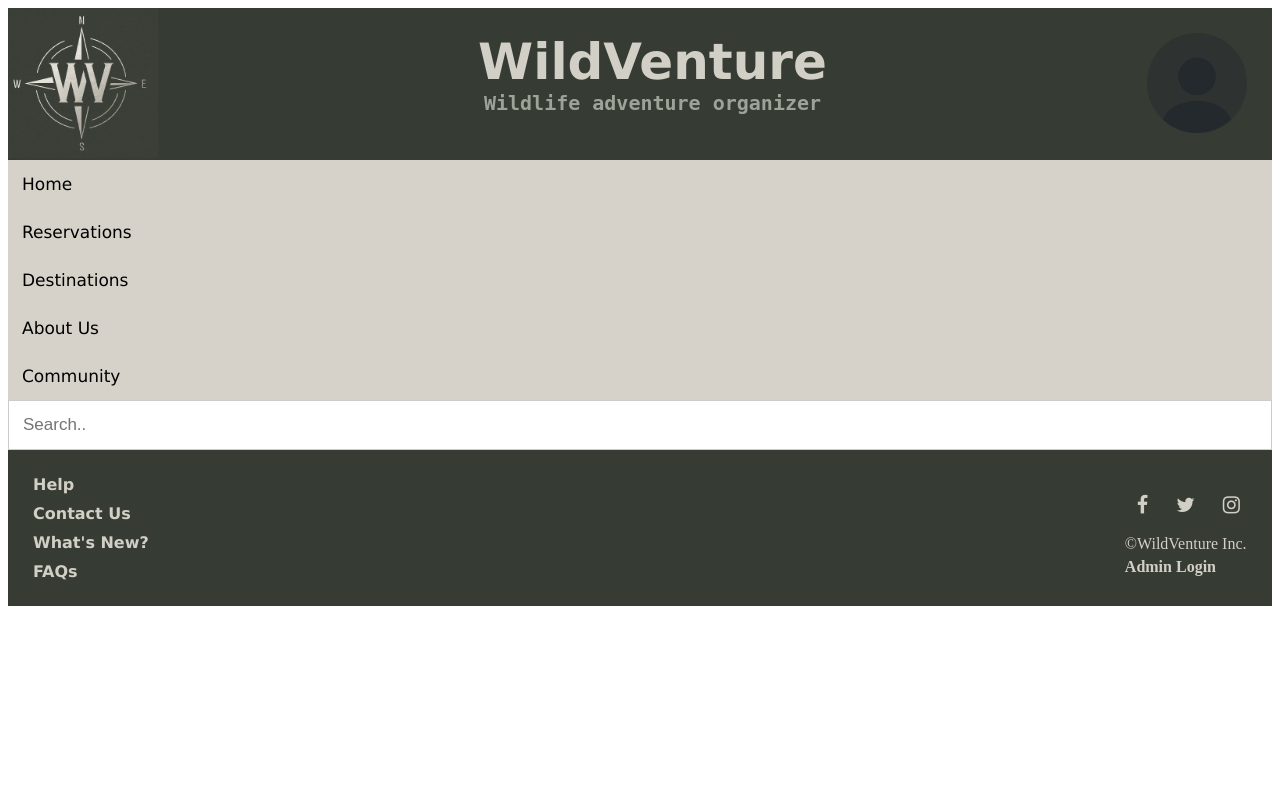
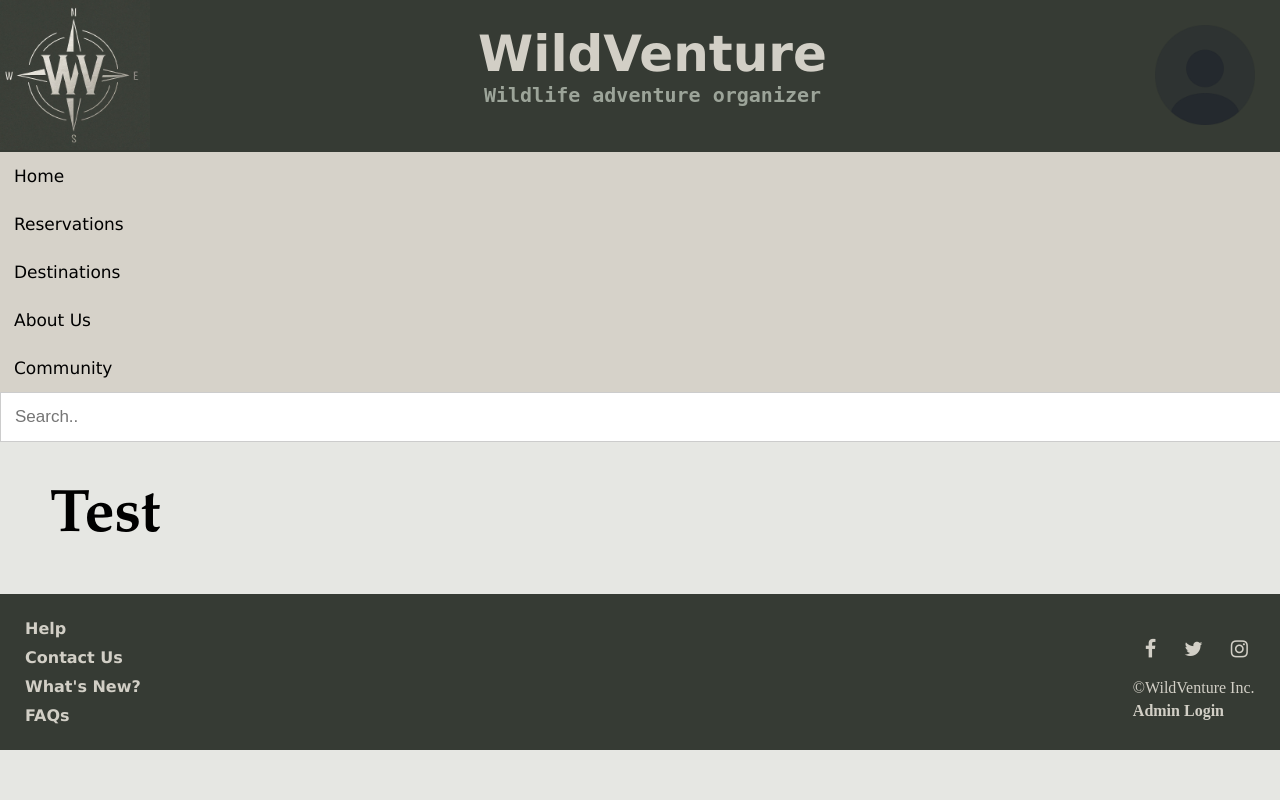
Before and after one commit to Lonixndu/WildVenture, a PHP site: page /test.php in a window 1280 px wide. Run offline with PHP 8.4, Linux system fonts and the light colour scheme.

Commit message:
added css seperate file for all webpages

```diff
--- a/about-us.php
+++ b/about-us.php
@@ -8,13 +8,11 @@
     <link rel="icon" href="./templates/favicon.ico">
     <title>WildVenture Reservations</title>
 
-    <style>
-        body{margin: 0;}
-    </style>
+    <link rel="stylesheet" href="./templates/website-css.css">
 </head>
 
 
-<body style="background-color: #e6e7e3; margin: 0;">
+<body>
 
     <!--Adding header from header.php-->
     <div class="header">
--- a/destinations.php
+++ b/destinations.php
@@ -8,13 +8,11 @@
     <link rel="icon" href="./templates/favicon.ico">
     <title>WildVenture Reservations</title>
 
-    <style>
-        body{margin: 0;}
-    </style>
+    <link rel="stylesheet" href="./templates/website-css.css">
 </head>
 
 
-<body style="background-color: #e6e7e3; margin: 0;">
+<body>
 
     <!--Adding header from header.php-->
     <div class="header">
--- a/faqs.php
+++ b/faqs.php
@@ -8,13 +8,11 @@
     <link rel="icon" href="./templates/favicon.ico">
     <title>WildVenture Reservations</title>
 
-    <style>
-        body{margin: 0;}
-    </style>
+    <link rel="stylesheet" href="./templates/website-css.css">
 </head>
 
 
-<body style="background-color: #e6e7e3; margin: 0;">
+<body>
 
     <!--Adding header from header.php-->
     <div class="header">
--- a/reservations.php
+++ b/reservations.php
@@ -7,10 +7,12 @@
 
     <link rel="icon" href="./templates/favicon.ico">
     <title>WildVenture Reservations</title>
+
+    <link rel="stylesheet" href="./templates/website-css.css">
 </head>
 
 
-<body style="background-color: #e6e7e3; margin: 0;">
+<body>
 
     <!--Adding header from header.php-->
     <div class="header">
--- /dev/null
+++ b/templates/website-css.css
@@ -0,0 +1,32 @@
+body{
+    background-color: #e6e7e3;
+    margin: 0;
+}
+
+.heading-1{
+    padding-left: 50px;
+    font-size: 30px;
+    font-family: "Garamond", serif;
+}
+
+.info{
+    padding-left: 50px;
+    padding-right: 50px;
+    font-size: 22px;
+    font-family: 'Trebuchet MS', sans-serif;
+}
+
+
+/*Home Page Redirect Link*/
+.redirect{
+    font-size: 22px;
+    font-family: "Garamond";
+    text-align: right;
+    padding-right: 50px;
+    padding-bottom: 50px;
+}
+.redirect a{
+    color: #333;
+    text-decoration: none;
+    font-weight: bold;
+}
--- a/test.php
+++ b/test.php
@@ -1,7 +1,12 @@
-<!DOCTPE html>
+<!DOCTYPE html>
+<head>
+<link rel="stylesheet" href="./templates/website-css.css">
+</head>
+
 <body>
-    <?php
-        include('./templates/header.php');
-        include('./templates/footer.php');
-    ?>
+    <?php include('./templates/header.php'); ?>
+    <div class="heading-1"><h1>Test</h1></div>
+    <?php include('./templates/footer.php'); ?>
 </body>
+
+</html>
```
Also changed, not shown: community.php (+2 -8 lines), index.php (+5 -31 lines).
